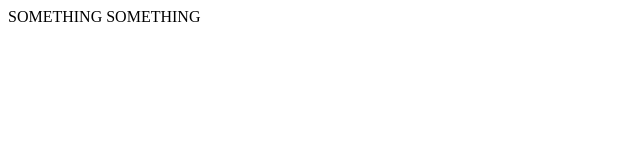
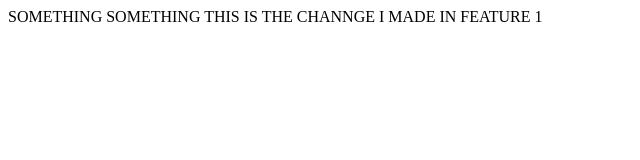
Before and after one commit to Gauri-P-codes/local-repo, a plain HTML site: page index.html in a window 1280 px wide. Shown: the whole page, without its empty margins (0-640 px from the left). Drawn offline with Linux system fonts and the light colour scheme.

Commit message:
add new feature

```diff
--- a/index.html
+++ b/index.html
@@ -1,3 +1,4 @@
 <p>
     SOMETHING SOMETHING
+    THIS IS THE CHANNGE I MADE IN FEATURE 1
 </p>
```
